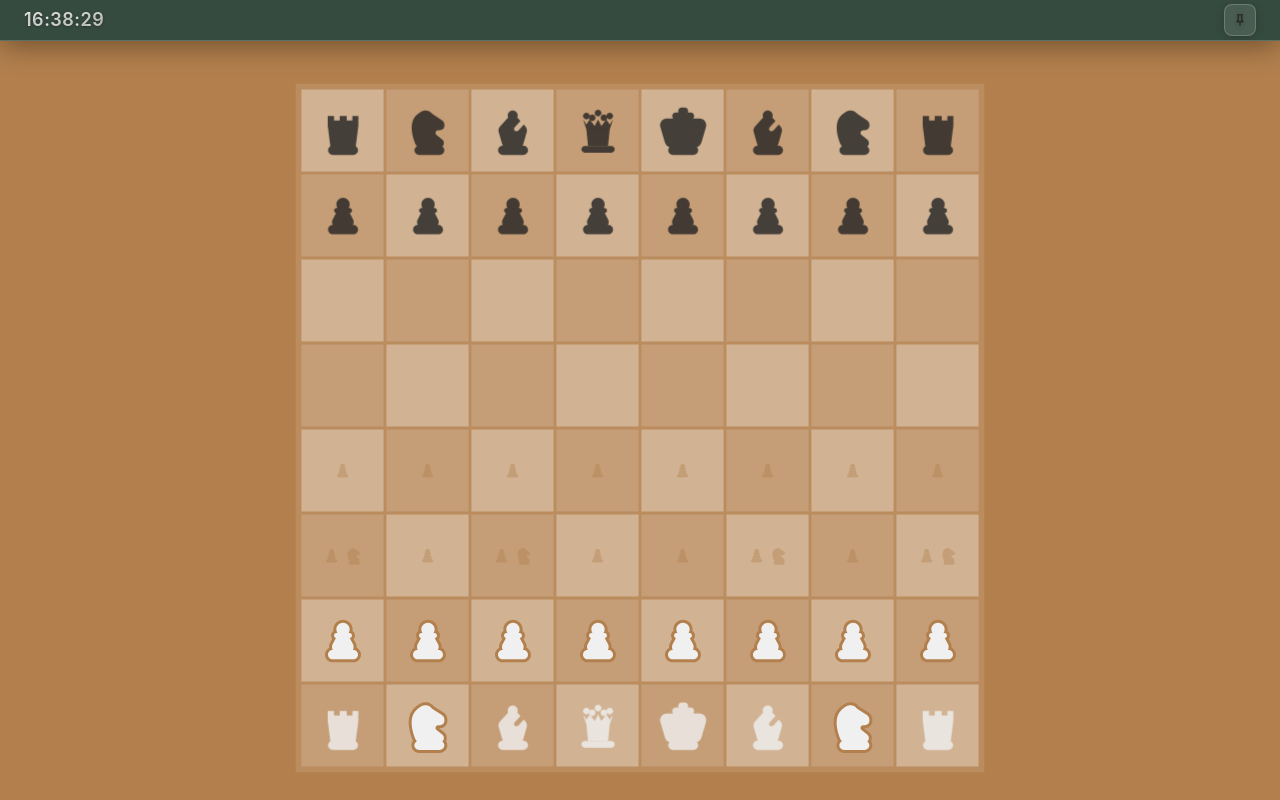
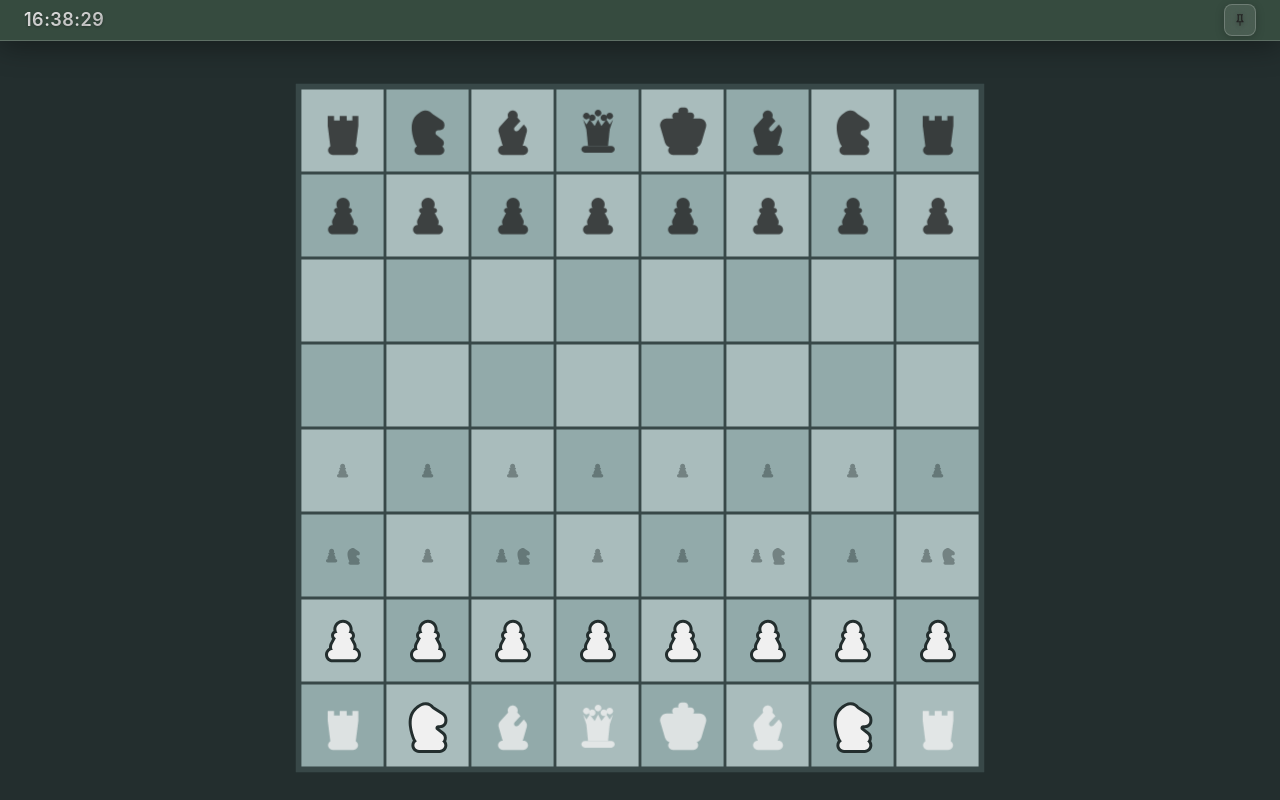
Before and after one commit to RADIANT0312/DeepChess09, a Vue app: page /game in a window 1280 px wide. Built offline with nearby package versions, Linux system fonts and the light colour scheme.

Commit message:
fix: Update board color variables for improved visual consistency

```diff
--- a/src/components/Board/index.vue
+++ b/src/components/Board/index.vue
@@ -186,10 +186,10 @@ export default {
   --color-success: #1d83e0;
   --color-white: #f0f0f0;
   --color-black: #222;
-  --color-board-hue: 30;
-  --color-board-sat: 40%;
-  --color-shadow: hsl(var(--color-board-hue), var(--color-board-sat), 50%);
-  --color-shadow-lighter: hsl(var(--color-board-hue), var(--color-board-sat), 55%);
+  --color-board-hue: 180;
+  --color-board-sat: 12.7%;
+  --color-shadow: hsl(var(--color-board-hue), var(--color-board-sat), 15.9%);
+  --color-shadow-lighter: hsl(var(--color-board-hue), var(--color-board-sat), 25%);
   --transition-ease: cubic-bezier(0.25, 1, 0.5, 1);
   --color-background: var(--color-black);
 }
```
